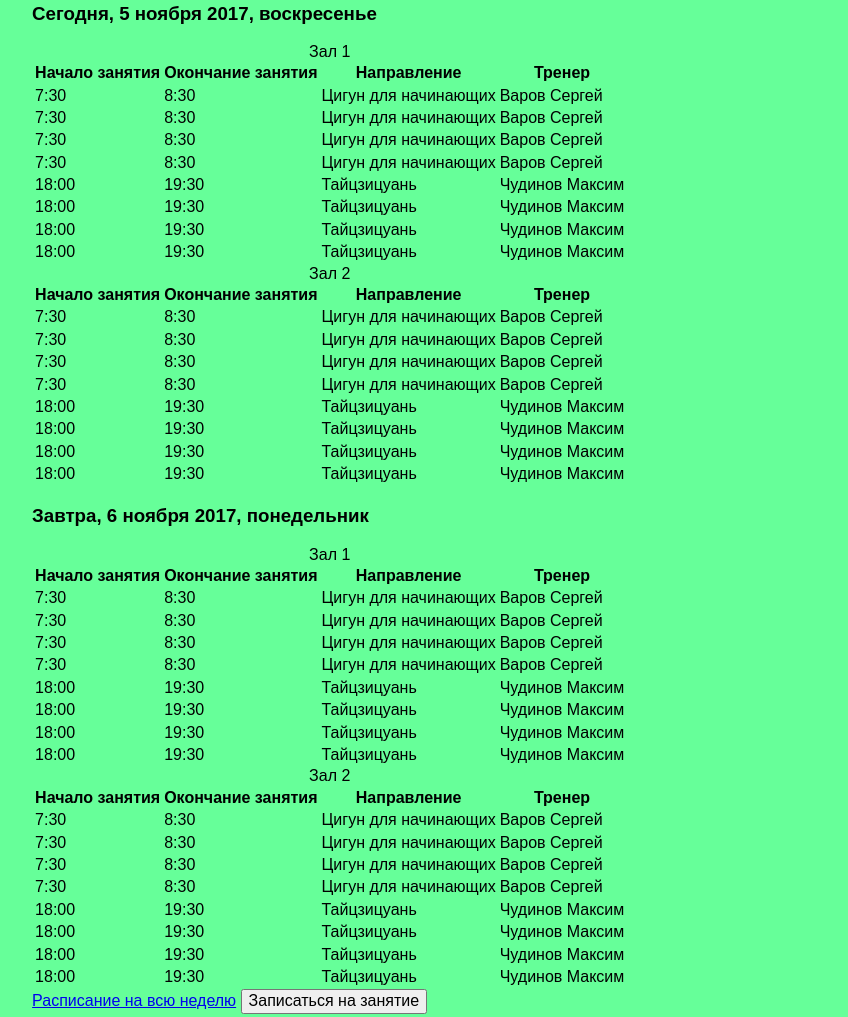
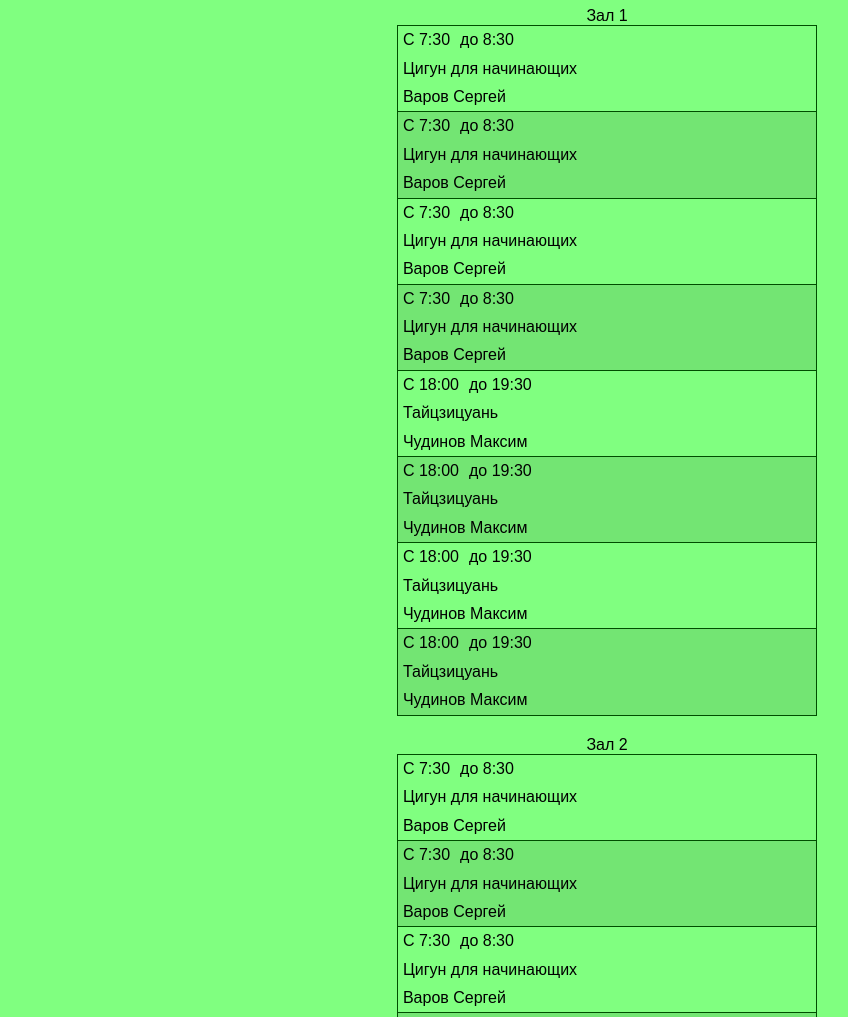
Before and after one commit to kripton-perm/white-crane, a website: page index.html in a window 1280 px wide. Shown: the part 1824-2841 px from the top of the page, without its empty margins (33-881 px from the left). Drawn offline with nearby package versions, Linux system fonts and the light colour scheme; files that its build step writes are made by us from their sources; files whose address does not match are found by name.

Commit message:
Оформил расписание и форму записи (без JS) на мобильной версии

```diff
--- a/index.html
+++ b/index.html
@@ -170,7 +170,7 @@
           <h3>Сегодня, <time datetime="2017-11-05">5 ноября 2017</time>, воскресенье</h3>
           <table class="schedule__table">
             <caption>Зал 1</caption>
-            <thead>
+            <thead class="visually-hidden">
               <tr>
                 <th>Начало занятия</th>
                 <th>Окончание занятия</th>
@@ -179,49 +179,49 @@
               </tr>
             </thead>
             <tbody>
-              <tr>
+              <tr class="schedule__item">
                 <td>7:30</td>
                 <td>8:30</td>
                 <td>Цигун для начинающих</td>
                 <td>Варов Сергей</td>
               </tr>
-              <tr>
+              <tr class="schedule__item">
                 <td>7:30</td>
                 <td>8:30</td>
                 <td>Цигун для начинающих</td>
                 <td>Варов Сергей</td>
               </tr>
-              <tr>
+              <tr class="schedule__item">
                 <td>7:30</td>
                 <td>8:30</td>
                 <td>Цигун для начинающих</td>
                 <td>Варов Сергей</td>
               </tr>
-              <tr>
+              <tr class="schedule__item">
                 <td>7:30</td>
                 <td>8:30</td>
                 <td>Цигун для начинающих</td>
                 <td>Варов Сергей</td>
               </tr>
-              <tr>
+              <tr class="schedule__item">
                 <td>18:00</td>
                 <td>19:30</td>
                 <td>Тайцзицуань</td>
                 <td>Чудинов Максим</td>
               </tr>
-              <tr>
+              <tr class="schedule__item">
                 <td>18:00</td>
                 <td>19:30</td>
                 <td>Тайцзицуань</td>
                 <td>Чудинов Максим</td>
               </tr>
-              <tr>
+              <tr class="schedule__item">
                 <td>18:00</td>
                 <td>19:30</td>
                 <td>Тайцзицуань</td>
                 <td>Чудинов Максим</td>
               </tr>
-              <tr>
+              <tr class="schedule__item">
                 <td>18:00</td>
                 <td>19:30</td>
                 <td>Тайцзицуань</td>
@@ -231,7 +231,7 @@
           </table>
           <table class="schedule__table">
             <caption>Зал 2</caption>
-            <thead>
+            <thead class="visually-hidden">
               <tr>
                 <th>Начало занятия</th>
                 <th>Окончание занятия</th>
@@ -240,49 +240,31 @@
               </tr>
             </thead>
             <tbody>
-              <tr>
+              <tr class="schedule__item">
                 <td>7:30</td>
                 <td>8:30</td>
                 <td>Цигун для начинающих</td>
                 <td>Варов Сергей</td>
               </tr>
-              <tr>
+              <tr class="schedule__item">
                 <td>7:30</td>
                 <td>8:30</td>
                 <td>Цигун для начинающих</td>
                 <td>Варов Сергей</td>
               </tr>
-              <tr>
+              <tr class="schedule__item">
                 <td>7:30</td>
                 <td>8:30</td>
                 <td>Цигун для начинающих</td>
                 <td>Варов Сергей</td>
               </tr>
-              <tr>
+              <tr class="schedule__item">
                 <td>7:30</td>
                 <td>8:30</td>
                 <td>Цигун для начинающих</td>
                 <td>Варов Сергей</td>
               </tr>
-              <tr>
-                <td>18:00</td>
-                <td>19:30</td>
-                <td>Тайцзицуань</td>
-                <td>Чудинов Максим</td>
-              </tr>
-              <tr>
-                <td>18:00</td>
-                <td>19:30</td>
-                <td>Тайцзицуань</td>
-                <td>Чудинов Максим</td>
-              </tr>
-              <tr>
-                <td>18:00</td>
-                <td>19:30</td>
-                <td>Тайцзицуань</td>
-                <td>Чудинов Максим</td>
-              </tr>
-              <tr>
+              <tr class="schedule__item">
                 <td>18:00</td>
                 <td>19:30</td>
                 <td>Тайцзицуань</td>
@@ -295,7 +277,7 @@
           <h3>Завтра, <time datetime="2017-11-06">6 ноября 2017</time>, понедельник</h3>
           <table class="schedule__table">
             <caption>Зал 1</caption>
-            <thead>
+            <thead class="visually-hidden">
               <tr>
                 <th>Начало занятия</th>
                 <th>Окончание занятия</th>
@@ -304,49 +286,49 @@
               </tr>
             </thead>
             <tbody>
-              <tr>
+              <tr class="schedule__item">
                 <td>7:30</td>
                 <td>8:30</td>
                 <td>Цигун для начинающих</td>
                 <td>Варов Сергей</td>
               </tr>
-              <tr>
+              <tr class="schedule__item">
                 <td>7:30</td>
                 <td>8:30</td>
                 <td>Цигун для начинающих</td>
                 <td>Варов Сергей</td>
               </tr>
-              <tr>
+              <tr class="schedule__item">
                 <td>7:30</td>
                 <td>8:30</td>
                 <td>Цигун для начинающих</td>
                 <td>Варов Сергей</td>
               </tr>
-              <tr>
+              <tr class="schedule__item">
                 <td>7:30</td>
                 <td>8:30</td>
                 <td>Цигун для начинающих</td>
                 <td>Варов Сергей</td>
               </tr>
-              <tr>
+              <tr class="schedule__item">
                 <td>18:00</td>
                 <td>19:30</td>
                 <td>Тайцзицуань</td>
                 <td>Чудинов Максим</td>
               </tr>
-              <tr>
+              <tr class="schedule__item">
                 <td>18:00</td>
                 <td>19:30</td>
                 <td>Тайцзицуань</td>
                 <td>Чудинов Максим</td>
               </tr>
-              <tr>
+              <tr class="schedule__item">
                 <td>18:00</td>
                 <td>19:30</td>
                 <td>Тайцзицуань</td>
                 <td>Чудинов Максим</td>
               </tr>
-              <tr>
+              <tr class="schedule__item">
                 <td>18:00</td>
                 <td>19:30</td>
                 <td>Тайцзицуань</td>
@@ -356,7 +338,7 @@
           </table>
           <table class="schedule__table">
             <caption>Зал 2</caption>
-            <thead>
+            <thead class="visually-hidden">
               <tr>
                 <th>Начало занятия</th>
                 <th>Окончание занятия</th>
@@ -365,49 +347,49 @@
               </tr>
             </thead>
             <tbody>
-              <tr>
+              <tr class="schedule__item">
                 <td>7:30</td>
                 <td>8:30</td>
                 <td>Цигун для начинающих</td>
                 <td>Варов Сергей</td>
               </tr>
-              <tr>
+              <tr class="schedule__item">
                 <td>7:30</td>
                 <td>8:30</td>
                 <td>Цигун для начинающих</td>
                 <td>Варов Сергей</td>
               </tr>
-              <tr>
+              <tr class="schedule__item">
                 <td>7:30</td>
                 <td>8:30</td>
                 <td>Цигун для начинающих</td>
                 <td>Варов Сергей</td>
               </tr>
-              <tr>
+              <tr class="schedule__item">
                 <td>7:30</td>
                 <td>8:30</td>
                 <td>Цигун для начинающих</td>
                 <td>Варов Сергей</td>
               </tr>
-              <tr>
+              <tr class="schedule__item">
                 <td>18:00</td>
                 <td>19:30</td>
                 <td>Тайцзицуань</td>
                 <td>Чудинов Максим</td>
               </tr>
-              <tr>
+              <tr class="schedule__item">
                 <td>18:00</td>
                 <td>19:30</td>
                 <td>Тайцзицуань</td>
                 <td>Чудинов Максим</td>
               </tr>
-              <tr>
+              <tr class="schedule__item">
                 <td>18:00</td>
                 <td>19:30</td>
                 <td>Тайцзицуань</td>
                 <td>Чудинов Максим</td>
               </tr>
-              <tr>
+              <tr class="schedule__item">
                 <td>18:00</td>
                 <td>19:30</td>
                 <td>Тайцзицуань</td>
@@ -416,9 +398,17 @@
             </tbody>
           </table>
         </section>
-        <a href="#" class="schedule__link">Расписание на всю неделю</a>
-        <button class="schedule__signup" type="button">Записаться на занятие</button>
-        <section class="modal modal--signup schedule__signup signup">
+        <a href="#" class="button schedule__link">Расписание на неделю</a>
+        <button class="button schedule__signup" type="button">Записаться на занятие</button>
+        <section class="modal modal--signup schedule__modal signup">
+          <button class="signup__close" type="button">
+            <span class="visually-hidden">Закрыть</span>
+            <svg class="signup__close-icon" height="24" viewBox="0 0 24 24" width="24" xmlns="http://www.w3.org/2000/svg">
+              <path d="M19 6.41L17.59 5 12 10.59 6.41 5 5 6.41 10.59 12 5 17.59 6.41 19 12 13.41 17.59 19 19 17.59 13.41 12z" fill="currentColor"/>
+              <path d="M0 0h24v24H0z" fill="transparent"/>
+            </svg>
+          </button>
+          <div class="signup__wrapper">
             <h3 class="visually-hidden">Запись на занятие</h3>
             <p class="signup__intro">Чтобы записаться на занятие, позвоните нам по номеру <a href="tel:222-33-44">222-33-44</a>, или заполните форму:</p>
             <form class="signup__form form" action="#" method="post">
@@ -458,10 +448,11 @@
               </fieldset>
               <fieldset class="form__fieldset">
                 <legend>Комментарий</legend>
-              <textarea class="form__comment" name="comment" id="comment" cols="30" rows="10">Ваше сообщение</textarea>
+                <textarea class="form__comment" name="comment" id="comment" cols="30" rows="10" placeholder="Ваше сообщение"></textarea>
               </fieldset>
-            <button class="form__submit" type="submit">Записаться</button>
+              <button class="button form__submit" type="submit">Записаться</button>
             </form>
+          </div>
         </section>
       </div>
     </section>
--- /dev/null
+++ b/sass/components/signup.scss
@@ -0,0 +1,36 @@
+.signup {
+  background-color: yellow;
+  overflow-y: scroll;
+}
+
+.signup__wrapper {
+  @include wrapper;
+}
+
+.signup__close {
+  background-color: transparent;
+  border: none;
+  position: fixed;
+  top: $padding / 2;
+  right: $padding;
+  color: $green;
+  cursor: pointer;
+
+  &:hover,
+  &:focus {
+    color: darken($green, 30%);
+  }
+}
+
+.signup__close-icon {
+  width: 40px;
+  height: 40px;
+}
+
+.signup__intro {
+  a {
+    color: $green;
+    text-decoration: none;
+    font-weight: 700;
+  }
+}
--- a/sass/layout/schedule.scss
+++ b/sass/layout/schedule.scss
@@ -1,8 +1,103 @@
 .schedule {
-  background-color: #6f9;
+  background-color: lighten($green, 25%);
 }
 
 .schedule__wrapper {
   @include wrapper;
   /*outline: 1px solid red;*/
+  display: flex;
+  flex-direction: column;
+  align-items: center;
 }
+
+.schedule__title {
+  margin: 0;
+  padding: 0;
+  text-align: center;
+}
+
+.schedule__day {
+  summary {
+    cursor: pointer;
+
+    &:hover,
+    &:focus {
+      color: red;
+    }
+  }
+  h3 {
+    font-size: 14px;
+    text-align: center;
+  }
+}
+
+.schedule__table {
+  width: 100%;
+  border-collapse: collapse;
+  margin-bottom: $padding;
+}
+
+.schedule__item {
+  display: flex;
+  flex-wrap: wrap;
+  border: 1px solid darken($green, 35%);
+
+  &:nth-child(2n) {
+    background-color: rgba(0, 0, 0, 0.10);
+    border-top: none;
+    border-bottom: none;
+  }
+
+  &:last-child {
+    border-bottom: 1px solid darken($green, 35%);
+  }
+
+  td {
+    padding: $padding / 4;
+  }
+
+  td:nth-child(1) {
+    &::before {
+      content: "С ";
+    }
+  }
+
+  td:nth-child(2) {
+    &::before {
+      content: "до ";
+    }
+  }
+
+  td:nth-child(3) {
+    width: 100%;
+  }
+}
+
+.schedule__link {
+  margin-bottom: $padding;
+  color: black;
+  border-color: black;
+
+  &:hover,
+  &:focus {
+    background-color: black;
+  }
+
+  &:active {
+    background-color: rgba(0, 0, 0, 0.5);
+  }
+}
+
+.schedule__signup {
+  color: black;
+  border-color: black;
+
+  &:hover,
+  &:focus {
+    background-color: black;
+  }
+
+  &:active {
+    background-color: rgba(0, 0, 0, 0.5);
+  }
+}
--- a/sass/style.scss
+++ b/sass/style.scss
@@ -5,6 +5,8 @@
 
 @import "base/base.scss";
 @import "base/visually-hidden.scss";
+
+@import "components/button.scss";
 
 @import "layout/page-header.scss";
 @import "layout/main-nav.scss";
@@ -19,9 +21,9 @@
 @import "layout/page-footer.scss";
 @import "layout/modal.scss";
 
-@import "components/button.scss";
 @import "components/logo.scss";
 @import "components/site-menu.scss";
 @import "components/secondary.scss";
 @import "components/form.scss";
+@import "components/signup.scss";
 @import "components/slider.scss";
```
Also changed, not shown: sass/components/form.scss (+17 -79 lines), sass/layout/modal.scss (+6 -3 lines). Lines whose indentation alone changed are shown as unchanged.
